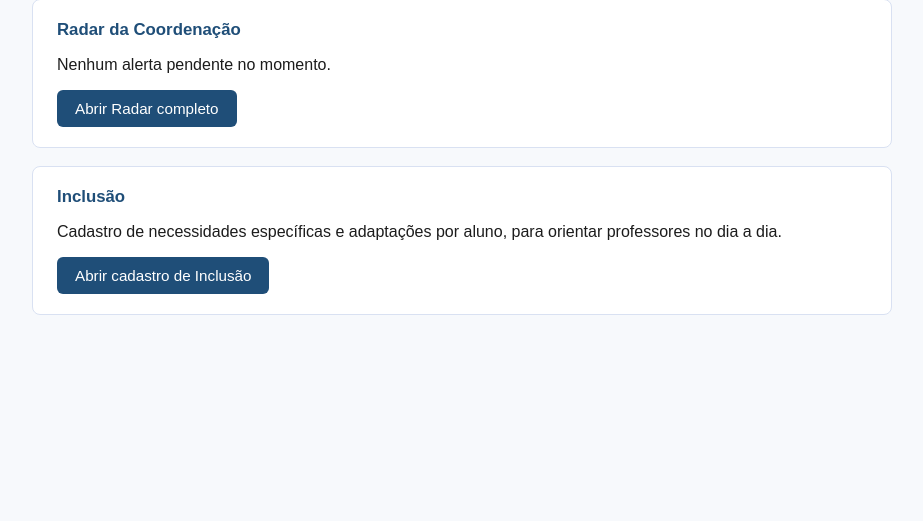
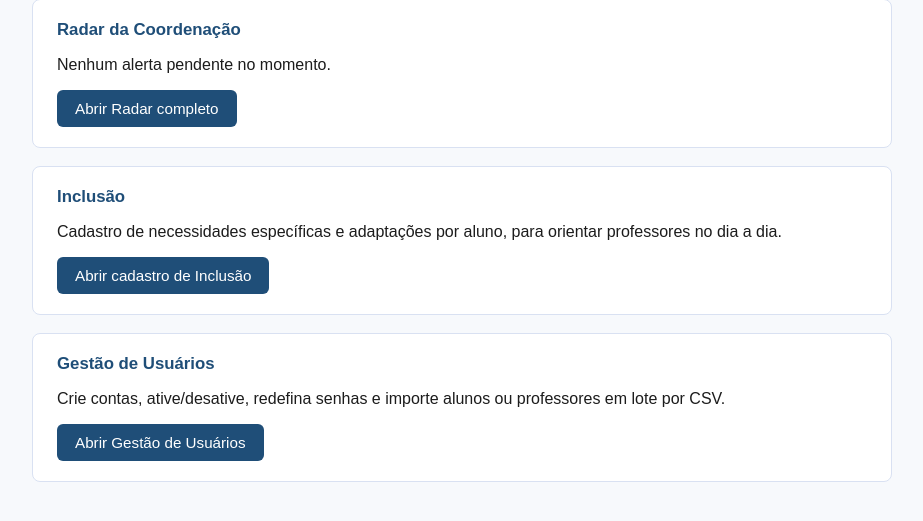
Before and after one commit to charlyjhone/aimedu-platform, a Flask app: template app/templates/dashboard_coordenacao.html in a window 1280 px wide. Shown: the part 209-730 px from the top of the page, without its empty margins (178-1101 px from the left). Run offline with Flask 3, Linux system fonts and the light colour scheme; the template is opened without the code that fills it, so the values that code supplies are empty; some libraries are stand-ins or nearby versions.

Commit message:
Add user management section to dashboard template

```diff
--- a/app/templates/dashboard_coordenacao.html
+++ b/app/templates/dashboard_coordenacao.html
@@ -26,4 +26,10 @@
   <p>Cadastro de necessidades específicas e adaptações por aluno, para orientar professores no dia a dia.</p>
   <a class="botao" href="{{ url_for('inclusao.index') }}">Abrir cadastro de Inclusão</a>
 </div>
+
+<div class="card">
+  <h2>Gestão de Usuários</h2>
+  <p>Crie contas, ative/desative, redefina senhas e importe alunos ou professores em lote por CSV.</p>
+  <a class="botao" href="{{ url_for('gestao_usuarios.index') }}">Abrir Gestão de Usuários</a>
+</div>
 {% endblock %}
```
